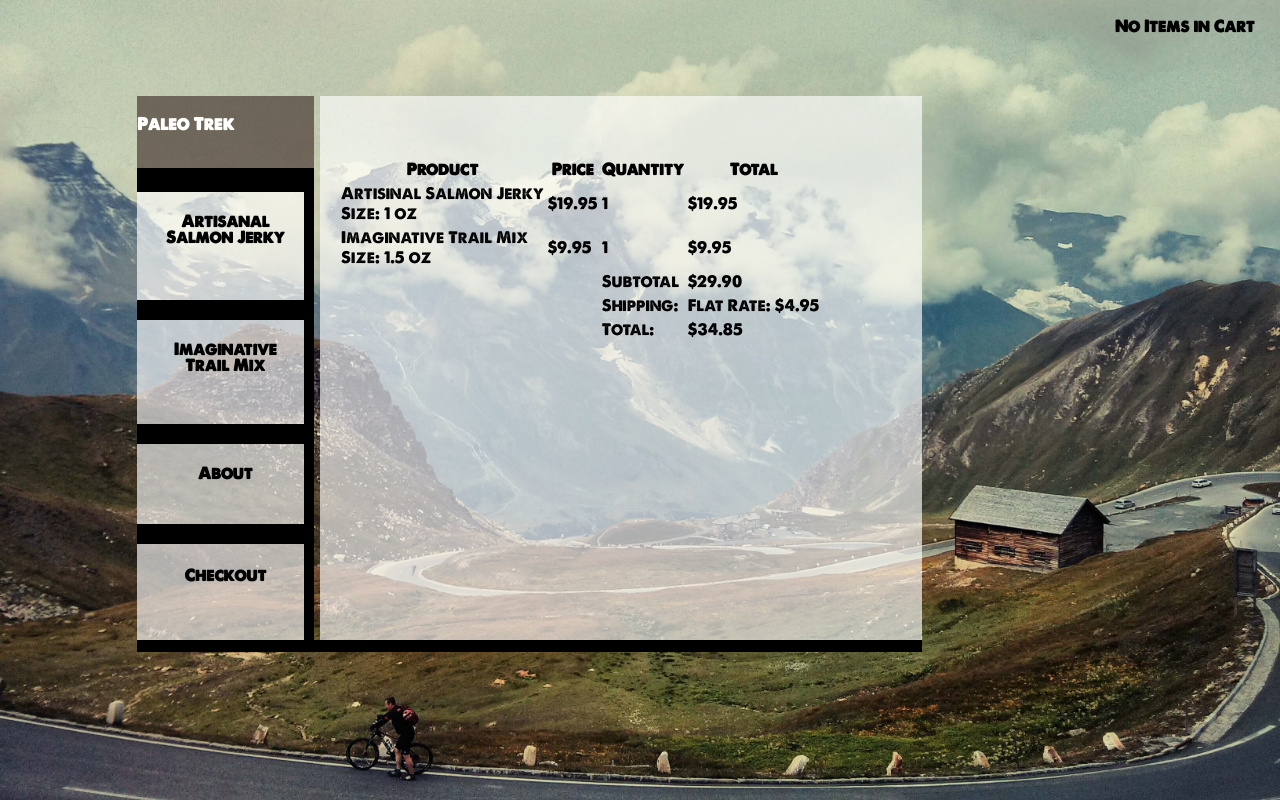
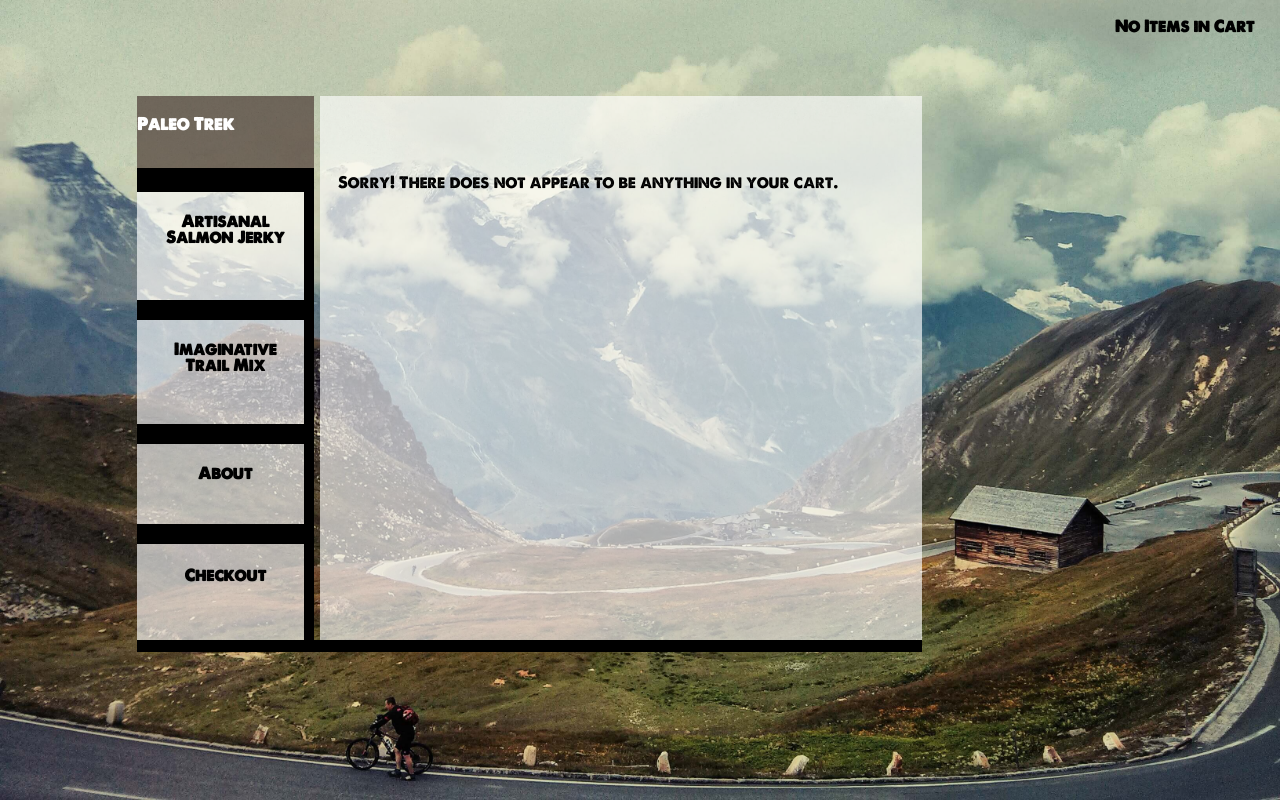
Before and after one commit to Trajanson/jquery-restaurant-js, a plain HTML site: page index.html in a window 1280 px wide. Both pictures are taken after a click on the element "Checkout". Drawn offline with Linux system fonts and the light colour scheme.

Commit message:
Dynamically Update Table

```diff
--- a/index.html
+++ b/index.html
@@ -20,25 +20,27 @@
             <table style="width:100%">
               <thead>
                 <tr>
-                  <th>Product</th>
-                  <th>Price</th>
-                  <th>Quantity</th>
-                  <th>Total</th>
+                  <th class="table-header">Product</th>
+                  <th class="table-header">Price</th>
+                  <th class="table-header">Quantity</th>
+                  <th class="table-header">Total</th>
                 </tr>
               </thead>
               <tbody>
-                <tr>
-                  <td>Artisinal Salmon Jerky<br>Size: 1 oz</td>
+                <tr id="jerky-checkout-row">
+                  <td>Artisinal Salmon Jerky<br><span id="size-declaration">Size: 1 oz</span></td>
                   <td>$19.95</td>
-                  <td>1</td>
-                  <td>$19.95</td>
+                  <td>
+                      <input id="jerky-quantity-shown-in-cart" class="quantity-selection" type="number" step="1" min="0" value="1" style="width:50px;">
+                  </td>
+                  <td>$<span id="jerky-subtotal">19.95</span></td>
                 </tr>
 
-                <tr>
-                  <td>Imaginative Trail Mix<br>Size: 1.5 oz</td>
+                <tr id="nuts-checkout-row">
+                  <td>Imaginative Trail Mix<br><span class="size-declaration">Size: 1.5 oz</span></td>
                   <td>$9.95</td>
-                  <td>1</td>
-                  <td>$9.95</td>
+                  <td><input id="nuts-quantity-shown-in-cart" class="quantity-selection" type="number" step="1" min="0" value="1" style="width:50px;"></td>
+                  <td>$<span id="nuts-subtotal">9.95</span></td>
                 </tr>
 
                 <tr>
@@ -49,7 +51,7 @@
                 <tr>
                   <td>&nbsp;</td>
                   <td colspan="2">Subtotal</td>
-                  <td>$29.90</td>
+                  <td>$<span id="total-subtotal">29.90</span></td>
                 </tr>
 
                 <tr>
@@ -61,7 +63,7 @@
                 <tr>
                   <td>&nbsp;</td>
                   <td colspan="2">Total:</td>
-                  <td>$34.85</td>
+                  <td>$<span id="total-total">34.85</span></td>
                 </tr>
 
               </tbody>
--- a/script.js
+++ b/script.js
@@ -14,6 +14,10 @@ const STANDARD_MENU_BACKGROUND = "rgba(255,255,255,.65)";
 
 
 // CART & SHOPPING
+const PRICE_OF_SALMON = 19.95;
+const PRICE_OF_TRAIL_MIX = 9.95;
+const PRICE_OF_SHIPPING = 4.95;
+
 var cart = {jerkyInCart: 0, trailMixInCart: 0};
 
 
@@ -50,6 +54,104 @@ var updateCartDisplay = function(){
   }
   $("#cart-tracker").text(updatedCartDisplay);
 };
+
+
+
+
+
+
+
+
+
+
+
+
+
+
+
+
+
+
+
+
+
+
+
+
+
+
+
+
+
+
+
+
+
+
+
+
+
+
+// Render Cart Page
+var renderCart = function(){
+  var numberOfJerkyInCart = cart["jerkyInCart"],
+      numberOfNutsInCart  = cart["trailMixInCart"],
+      numberOfItemsInCart = numberOfJerkyInCart + numberOfNutsInCart;
+
+  if (numberOfItemsInCart === 0){
+    $('#display-content').html(EMPTY_CART_HTML);
+  } else {
+    // remove product row if product is not in cart
+    if(numberOfJerkyInCart === 0){
+      $("#jerky-checkout-row").hide();
+    }
+    if(numberOfNutsInCart === 0){
+      $("#nuts-checkout-row").hide();
+    }
+    // set the amount shown in the cart to the amount actually in the cart
+    $("#jerky-quantity-shown-in-cart").attr("value", numberOfJerkyInCart);
+    $("#nuts-quantity-shown-in-cart").attr("value", numberOfNutsInCart);
+
+    // set the product subtotals equal to the price * quantity
+    var jerkySubtotal = PRICE_OF_SALMON * numberOfJerkyInCart;
+    var nutsSubtotal = PRICE_OF_TRAIL_MIX * numberOfNutsInCart;
+    $("#jerky-subtotal").text( (jerkySubtotal).toFixed(2).toString() );
+    $("#nuts-subtotal").text( (nutsSubtotal).toFixed(2).toString() );
+
+    // set the total subtotal as the sum of subtotals
+    var totalSubtotal = jerkySubtotal + nutsSubtotal;
+    $("#total-subtotal").text( (totalSubtotal).toFixed(2).toString() );
+
+    // set the total as the sum of the subtotal and shipping
+    var finalTotal = totalSubtotal + PRICE_OF_SHIPPING;
+    $("#total-total").text( (finalTotal).toFixed(2).toString() );
+
+  }
+
+};
+
+
+
+
+
+
+
+
+
+
+
+
+
+
+
+
+
+
+
+
+
+
+
 
 
 
@@ -155,7 +257,6 @@ const ABOUT_HTML = `
 `;
 
 const CART_HTML = `
-
           <div class = 'content-text up-higher'>
 
             <table style="width:100%">
@@ -168,36 +269,43 @@ const CART_HTML = `
                 </tr>
               </thead>
               <tbody>
-                <tr>
+                <tr id="jerky-checkout-row">
                   <td>Artisinal Salmon Jerky<br>Size: 1 oz</td>
                   <td>$19.95</td>
-                  <td>1</td>
-                  <td>$19.95</td>
+                  <td>
+                      <input id="jerky-quantity-shown-in-cart" class="quantity-selection" type="number" step="1" min="0" value="1" style="width:50px;">
+                  </td>
+                  <td>$<span id="jerky-subtotal">19.95</span></td>
+                </tr>
+
+                <tr id="nuts-checkout-row">
+                  <td>Imaginative Trail Mix<br>Size: 1.5 oz</td>
+                  <td>$9.95</td>
+                  <td><input id="nuts-quantity-shown-in-cart" class="quantity-selection" type="number" step="1" min="0" value="1" style="width:50px;"></td>
+                  <td>$<span id="nuts-subtotal">9.95</span></td>
                 </tr>
 
                 <tr>
-                  <td>Imaginative Trail Mix<br>Size: 1.5 oz</td>
-                  <td>$9.95</td>
-                  <td>1</td>
-                  <td>$9.95</td>
+                    <td>&nbsp;</td>
+                    <td colspan="4"></td>
                 </tr>
 
                 <tr>
-                  <td colspan="2">&nbsp;</td>
-                  <td>Subtotal</td>
-                  <td>$29.90</td>
+                  <td>&nbsp;</td>
+                  <td colspan="2">Subtotal</td>
+                  <td>$<span id="total-subtotal">29.90</span></td>
                 </tr>
 
                 <tr>
-                  <td colspan="2">&nbsp;</td>
-                  <td>Shipping:</td>
-                  <td>Flat Rate: $4.95</td>
+                  <td>&nbsp;</td>
+                  <td colspan="2">Shipping:&nbsp;&nbsp;<i>Flat Rate:</i></td>
+                  <td>$4.95</td>
                 </tr>
 
                 <tr>
-                  <td colspan="2">&nbsp;</td>
-                  <td>Total:</td>
-                  <td>$34.85</td>
+                  <td>&nbsp;</td>
+                  <td colspan="2">Total:</td>
+                  <td>$<span id="total-total">34.85</span></td>
                 </tr>
 
               </tbody>
@@ -205,6 +313,25 @@ const CART_HTML = `
 
           </div>
 `;
+
+const EMPTY_CART_HTML = `
+
+          <div class = 'content-text up-higher'>
+
+            <p>Sorry! There does not appear to be anything in your cart.</p>
+
+          </div>
+`;
+
+
+
+
+
+
+
+
+
+
 
 
 
@@ -297,17 +424,14 @@ $(document).ready(function(){
   // About Page
   $('#menu-option-3').click(function(){
     $('#display-content').html(ABOUT_HTML);
-    resizeImage();
     current_mode = "about";
-    setProductPurchaseButton();
   });
 
   // Checkout Page
   $('#menu-option-4').click(function(){
     $('#display-content').html(CART_HTML);
-    resizeImage();
+    renderCart();
     current_mode = "cart";
-    setProductPurchaseButton();
   });
 
   // END NAVIGATION CONTROLS ///////////////////////////////////////////////////////////////////////////////////////////////////////////////////////////////////////
```
